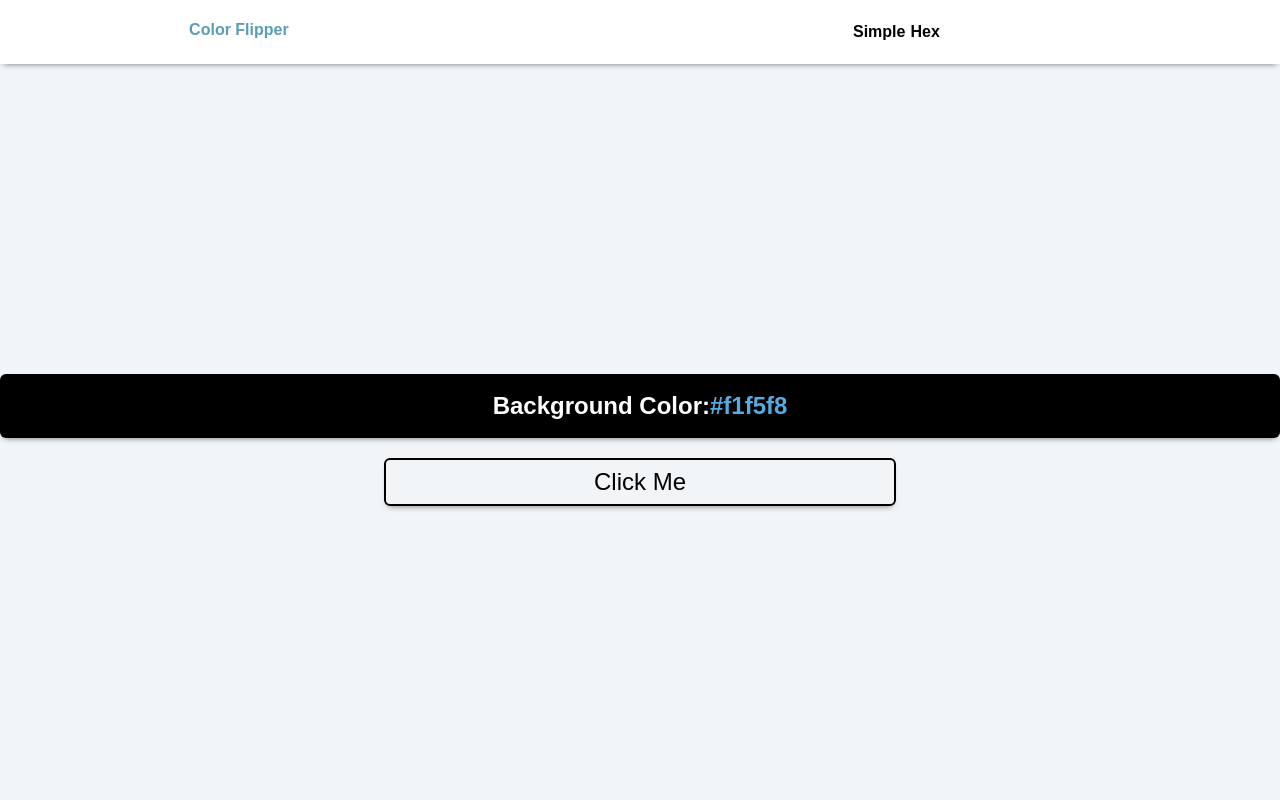
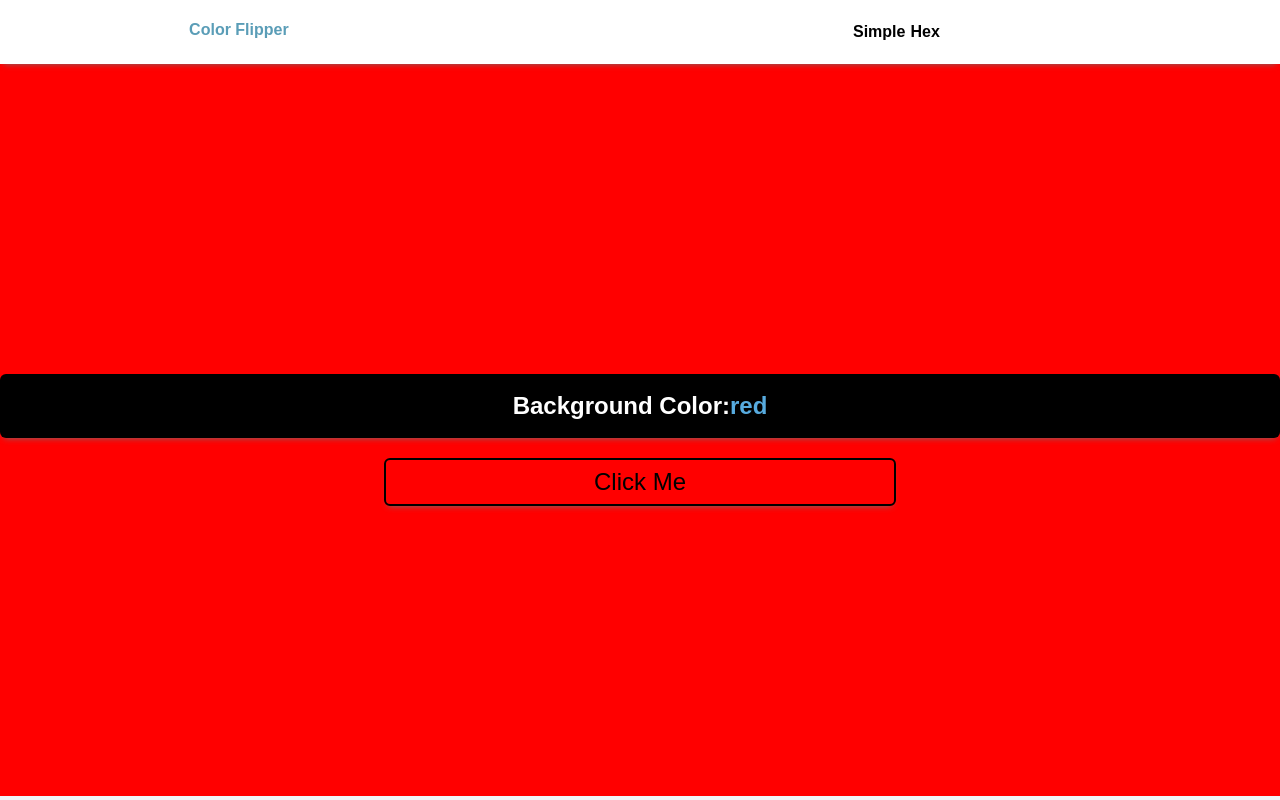
Before and after one commit to oramio-co/color_flipper, a plain HTML site: page index.html in a window 1280 px wide. Both pictures are taken after a click on the button "Click Me". Drawn offline with Linux system fonts and the light colour scheme; a web font is replaced by a local one.

Commit message:
add main.js

```diff
--- a/index.html
+++ b/index.html
@@ -22,9 +22,10 @@
     </nav>
     <main class="container">
       <h2 class="splash">
-        Background Color: <span class="color">#f1f5f8</span>
+        <p>Background Color:</p><span class="color" id="color">#f1f5f8</span>
       </h2>
-      <button class="btn btn-hero" id="btn">Click Me</button>
+      <button class="btn" id="btn">Click Me</button>
     </main>
+    <script src="main.js"></script>
   </body>
 </html>
--- /dev/null
+++ b/main.js
@@ -0,0 +1,17 @@
+const colors = ['green', 'red', 'rgba(133, 122, 200)', '#f15025'];
+
+// Select btn and span
+const btn = document.getElementById('btn');
+const spanColor = document.getElementById('color');
+
+btn.addEventListener('click', () => {
+  // Create random number [0 - 3] and select color from colors with given number
+  const randomNumber = getRandomNumber(colors.length);
+  document.body.style.backgroundColor = colors[randomNumber];
+  spanColor.textContent = colors[randomNumber];
+});
+
+// Returns a random integer, [0 - max)
+const getRandomNumber = (max) => {
+  return Math.floor(Math.random() * max);
+}
```
